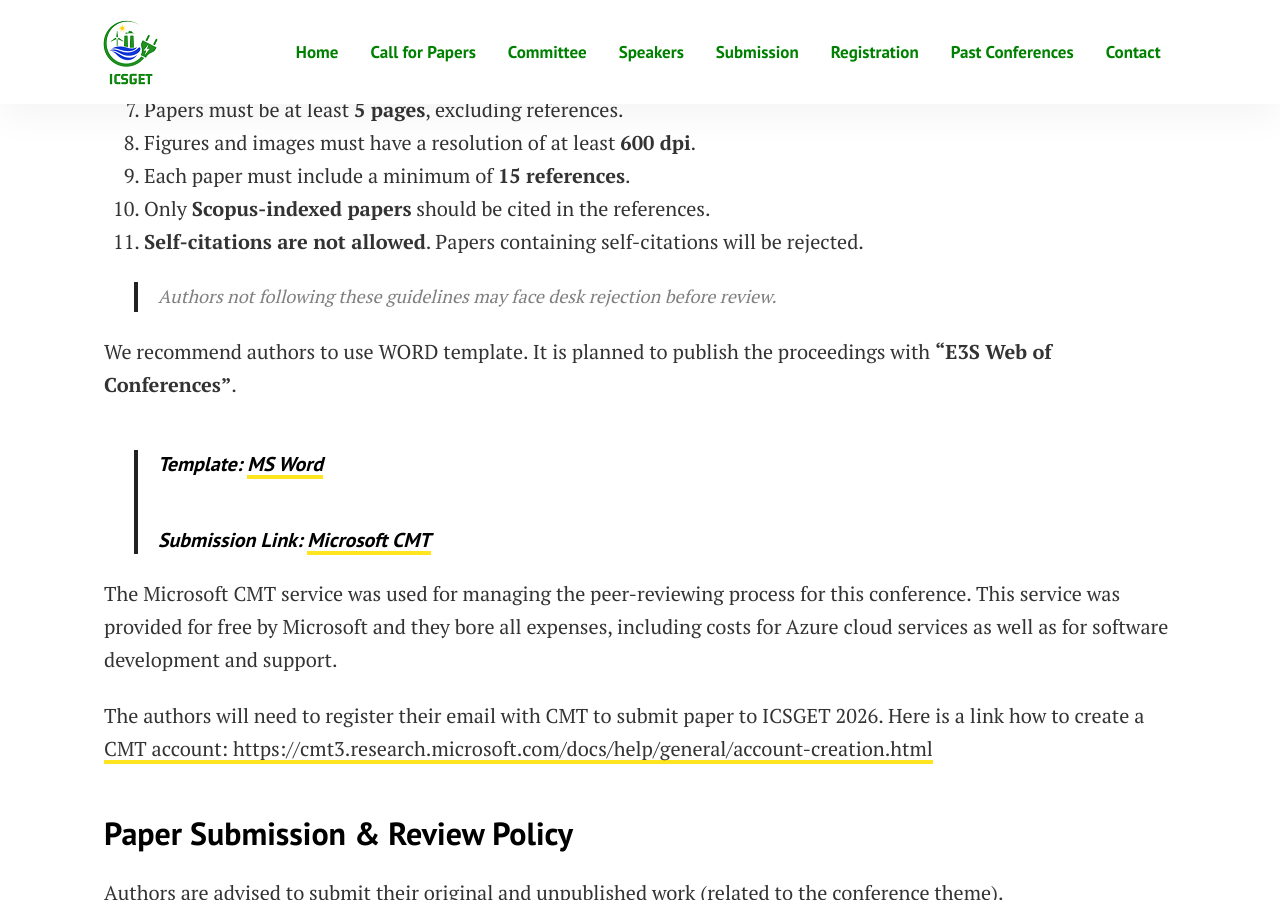
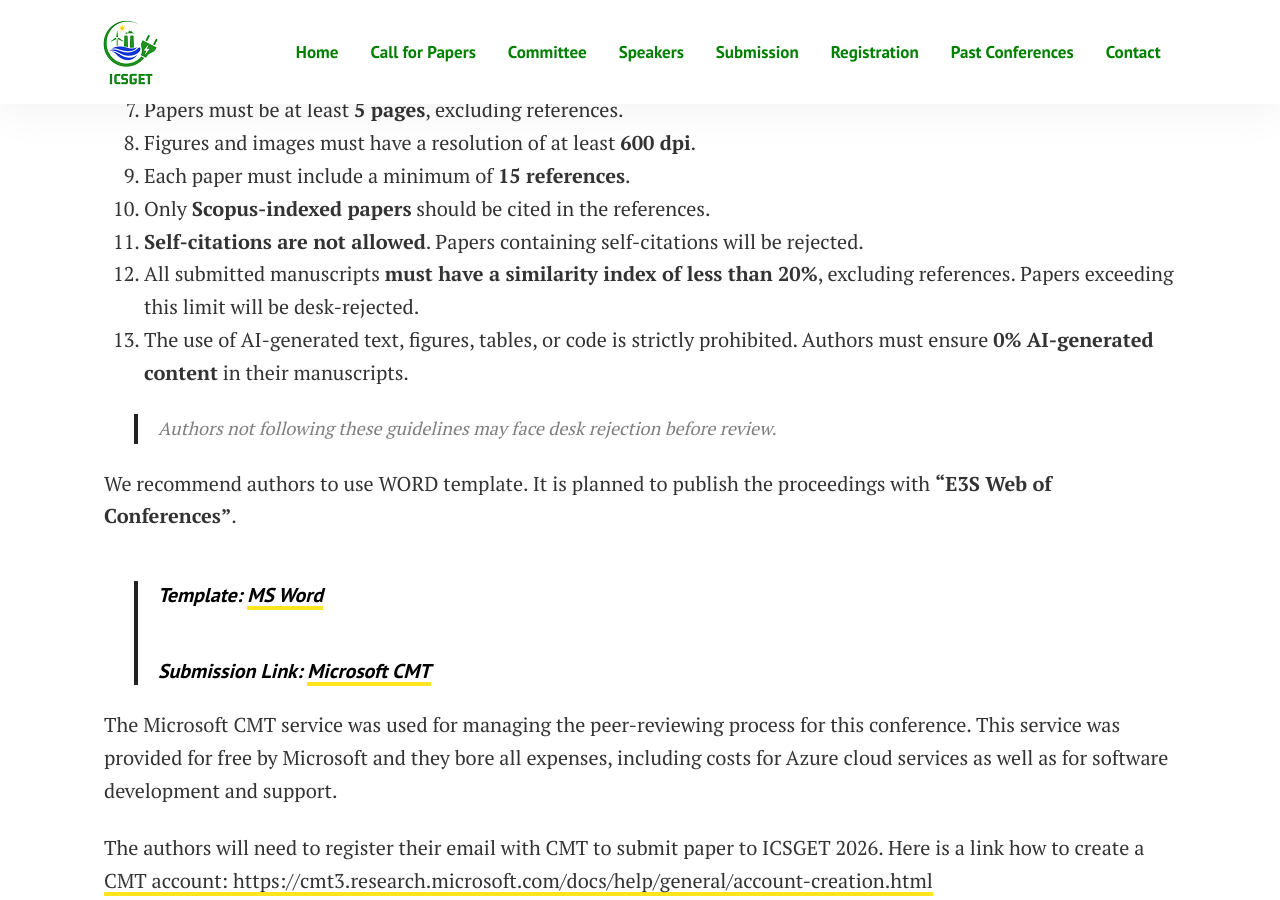
Before and after one commit to sravivarmanvce/icsget, a Jekyll site: the page built from pages/submission.md, in a window 1280 px wide and 900 px high, scrolled down 853 px. Built offline with Jekyll 4.4.1, drawn with Linux system fonts in a browser that asks for light colours.

Commit message:
Update submission.md

```diff
--- a/pages/submission.md
+++ b/pages/submission.md
@@ -20,6 +20,8 @@ Authors are requested to follow these guidelines before submitting their papers:
 9. Each paper must include a minimum of **15 references**.
 10. Only **Scopus-indexed papers** should be cited in the references.
 11. **Self-citations are not allowed**. Papers containing self-citations will be rejected.
+12. All submitted manuscripts **must have a similarity index of less than 20%**, excluding references. Papers exceeding this limit will be desk-rejected.
+13. The use of AI-generated text, figures, tables, or code is strictly prohibited. Authors must ensure **0% AI-generated content** in their manuscripts.
 
 > Authors not following these guidelines may face desk rejection before review.
 
```
